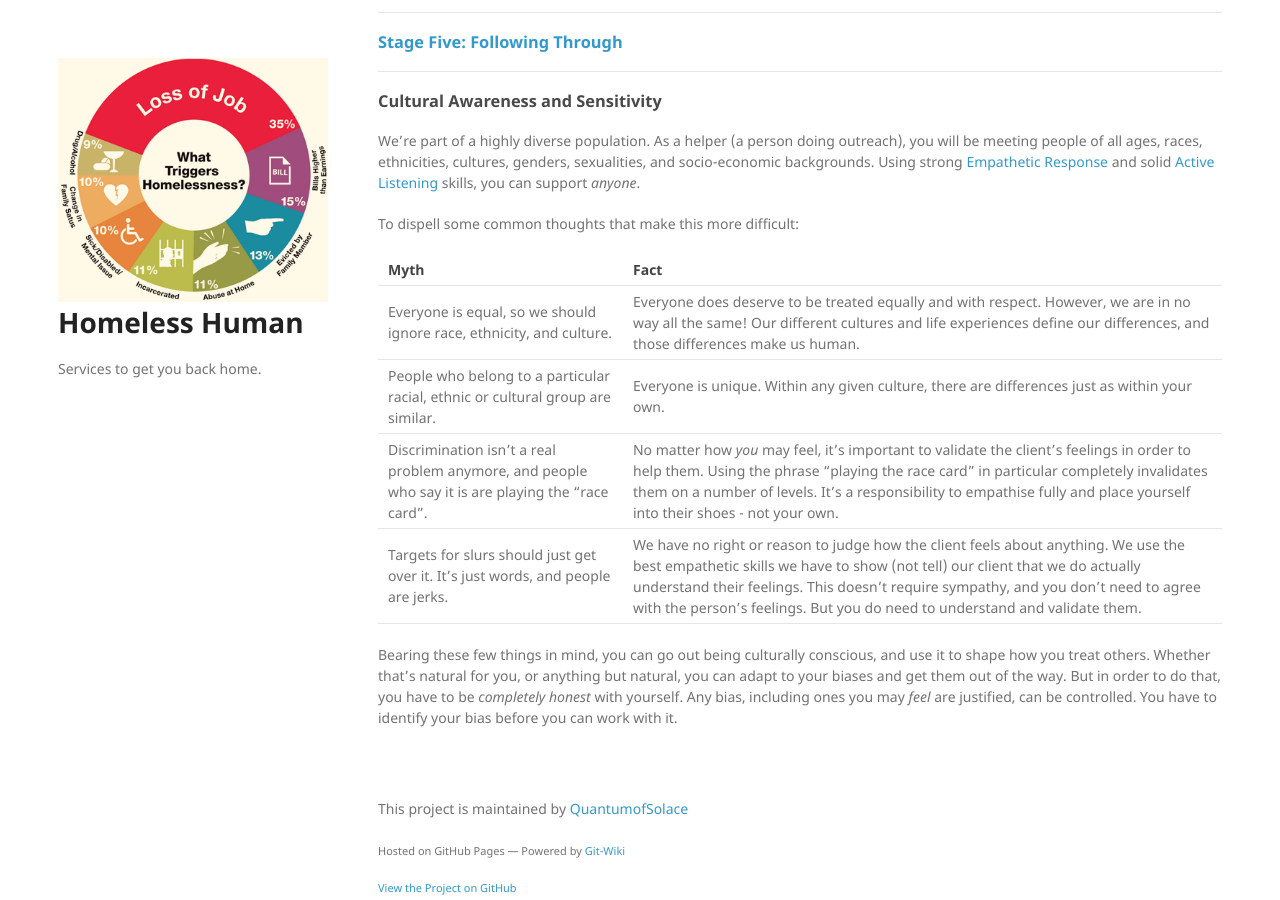
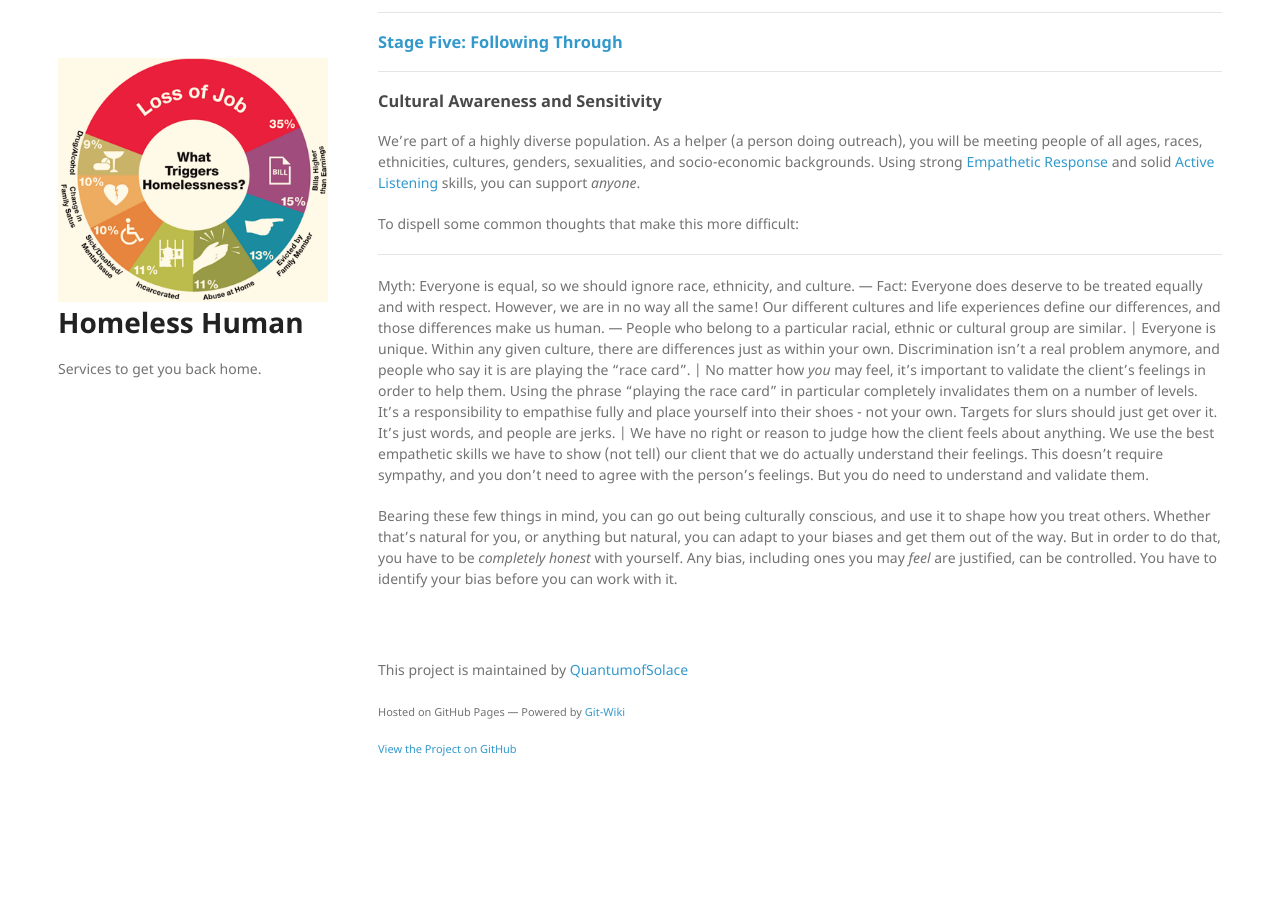
Before and after one commit to QuantumofSolace/Homeless-Human, a Jekyll site: the page built from wiki/how-to-help.markdown, in a window 1280 px wide and 900 px high, scrolled down 1336 px. Built offline with Jekyll 4.4.1, drawn with Linux system fonts in a browser that asks for light colours; nearby versions of some CDN libraries; our own code applies the rules of GitHub Pages for plain Markdown files; after the commit the page ends 2110 px from its top, so only the background shows below that; part of the change alters nothing that is shown.

```diff
--- a/wiki/how-to-help.markdown
+++ b/wiki/how-to-help.markdown
@@ -35,10 +35,11 @@ We're part of a highly diverse population. As a helper (a person doing outreach)
 
 To dispell some common thoughts that make this more difficult:
 
-
-Myth  |  Fact
------ | -----
-Everyone is equal, so we should ignore race, ethnicity, and culture. | Everyone does deserve to be treated equally and with respect. However, we are in no way all the same! Our different cultures and life experiences define our differences, and those differences make us human.
+---
+Myth: Everyone is equal, so we should ignore race, ethnicity, and culture.
+---
+Fact: Everyone does deserve to be treated equally and with respect. However, we are in no way all the same! Our different cultures and life experiences define our differences, and those differences make us human.
+---
 People who belong to a particular racial, ethnic or cultural group are similar. | Everyone is unique. Within any given culture, there are differences just as within your own.
 Discrimination isn't a real problem anymore, and people who say it is are playing the "race card". | No matter how _you_ may feel, it's important to validate the client's feelings in order to help them. Using the phrase "playing the race card" in particular completely invalidates them on a number of levels. It's a responsibility to empathise fully and place yourself into their shoes - not your own.
 Targets for slurs should just get over it. It's just words, and people are jerks. | We have no right or reason to judge how the client feels about anything. We use the best empathetic skills we have to show (not tell) our client that we do actually understand their feelings. This doesn't require sympathy, and you don't need to agree with the person's feelings. But you do need to understand and validate them.
```
